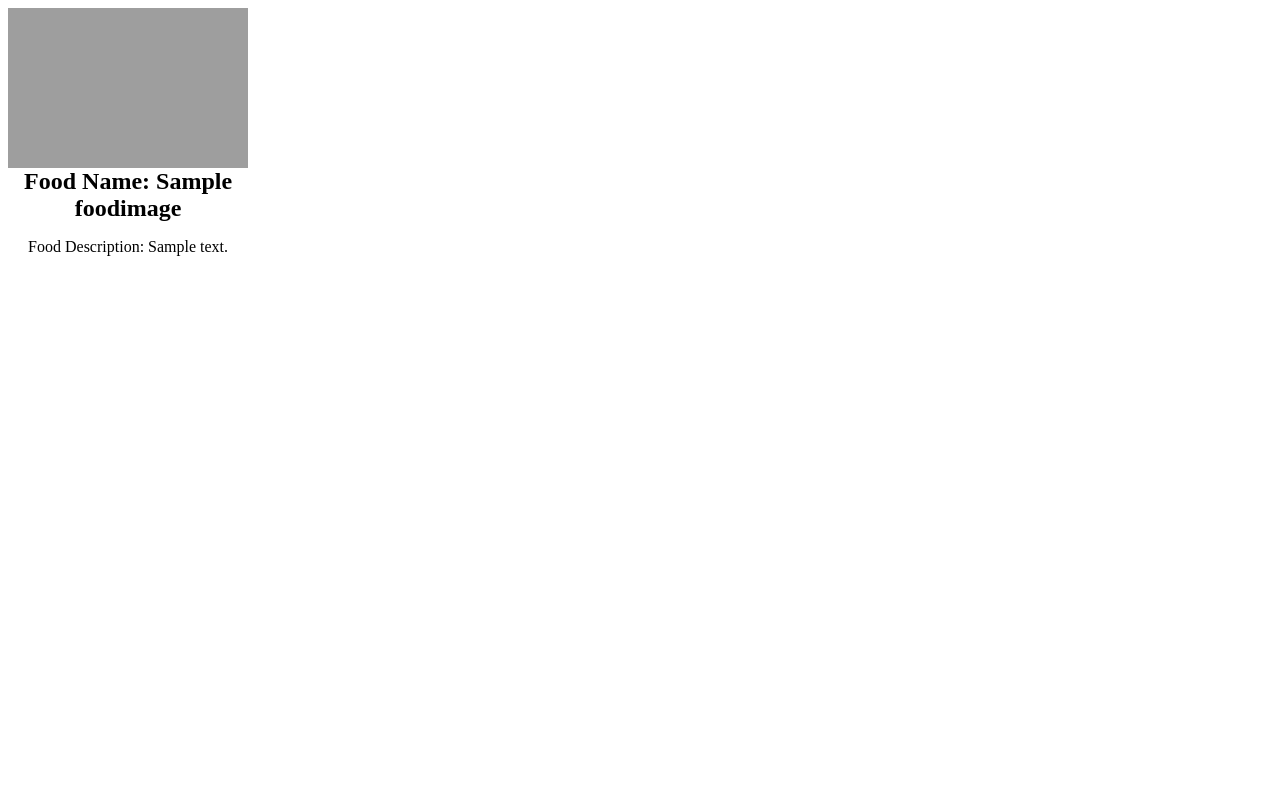
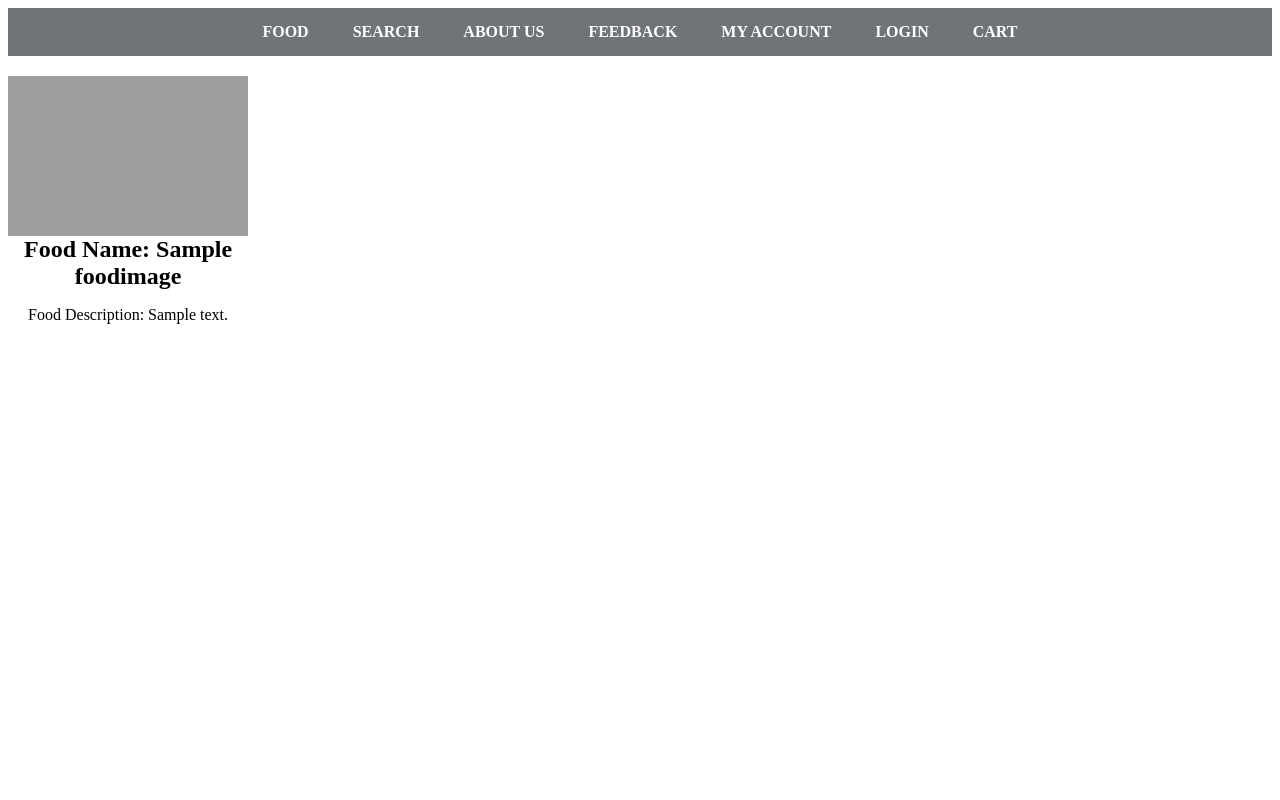
Before and after one commit to Quach2502/EE4717, a PHP site: page /home.php in a window 1280 px wide. Run offline with PHP 8.4, Linux system fonts and the light colour scheme; tables that the repository leaves empty or names only in its code hold one stand-in row (values such as "Sample post"); some libraries are stand-ins or nearby versions; grey boxes are pictures that could not be loaded.

Commit message:
css correction. add nav bar

```diff
--- a/webapp/home.php
+++ b/webapp/home.php
@@ -1,3 +1,70 @@
+
+<html>
+<head>
+    <style>
+        html{
+            max_width: 90%;
+        }
+        nav {
+            text-align: center;
+            background: rgba(10, 14, 21, 0.58);
+        }
+
+        nav a {
+            display: inline-block;
+            padding: 15px 20px;
+            text-decoration: none;
+            text-transform: uppercase;
+            font-weight: 700;
+            color: white;
+        }
+        .content-wrap{
+            /*max-width: 90%;*/
+            margin: 20px auto;
+        }
+        .five-column{
+            float: left;
+            overflow: hidden;
+            width: 19%;
+            display: table-cell;
+            vertical-align: middle;
+            text-align: center;
+        }
+        .five-column::after{
+            clear:both;
+        }
+        .img-thumbnail{
+            width: 240px;
+            height: 160px;
+            overflow: hidden;
+
+        }
+
+        .content-centered{
+            margin: auto;
+            display: inline-block;
+        }
+        img+h2{
+            margin: 0px;
+        }
+
+
+    </style>
+</head>
+<body>
+<!--    Navigation bar -->
+<header id="">
+    <nav class="display">
+        <a href="#food">Food</a>
+        <a href="#search">Search</a>
+        <a href="#about">About us</a>
+        <a href="#feedback">Feedback</a>
+        <a href="#account">My Account</a>
+        <a href="#login">Login</a>
+        <a href="#cart">Cart</a>
+    </nav>
+
+    <div class = "content-wrap">
         <?php
         /**
          * Created by IntelliJ IDEA.
@@ -38,35 +105,9 @@ for ($i=0; $i<$num_result; $i++){
             echo "</div>";
             echo "</div>";
         }
+
         ?>
-
-<html>
-<head>
-    <style>
-        .five-column{
-            float: left;
-            overflow: hidden;
-            width: 19%;
-            display: table-cell;
-            vertical-align: middle;
-            text-align: center;
-        }
-
-        .img-thumbnail{
-            width: 240px;
-            height: 160px;
-            overflow: hidden;
-
-        }
-
-        .content-centered{
-            margin: auto;
-            display: inline-block;
-        }
-        img+h2{
-            margin: 0px;
-        }
-
-    </style>
-</head>
+    </div>
+</header>
+</body>
 </html>
```
Lines whose indentation alone changed are shown as unchanged.
